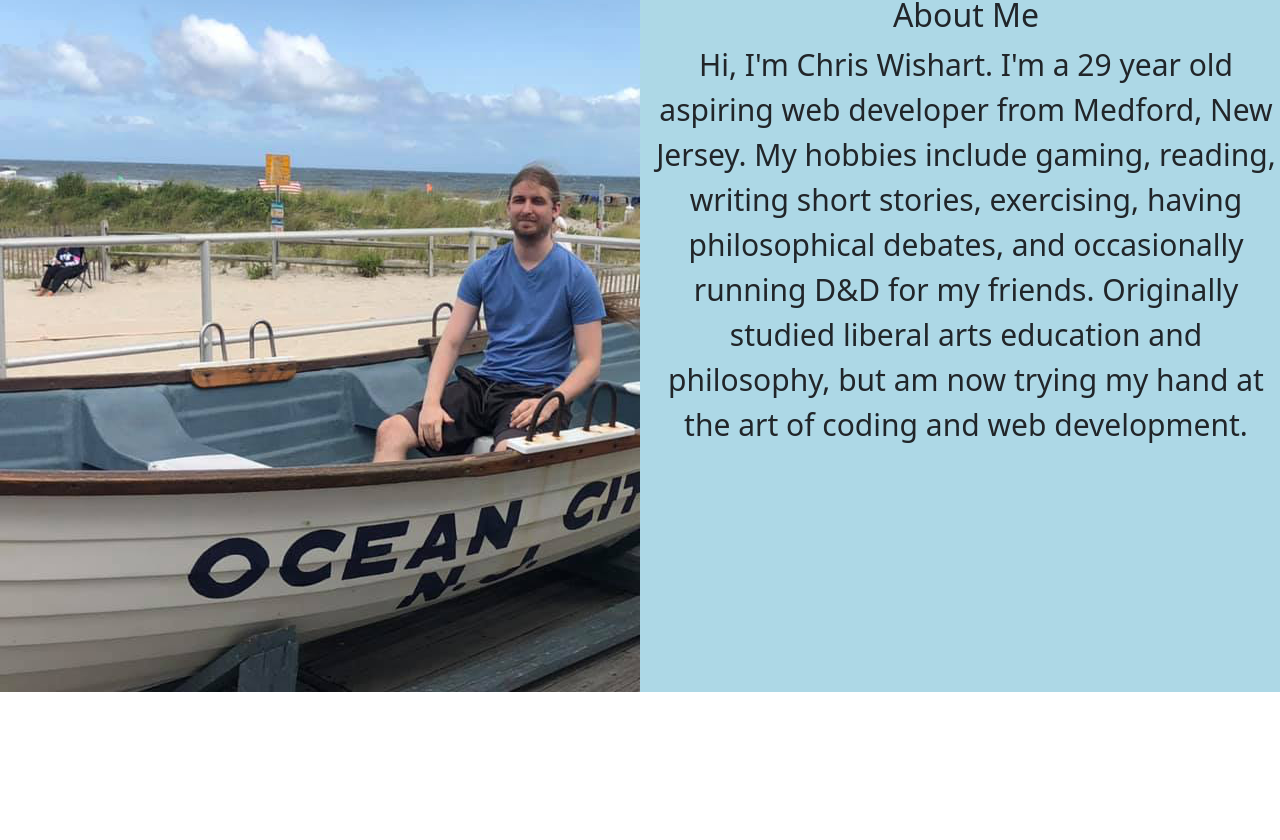
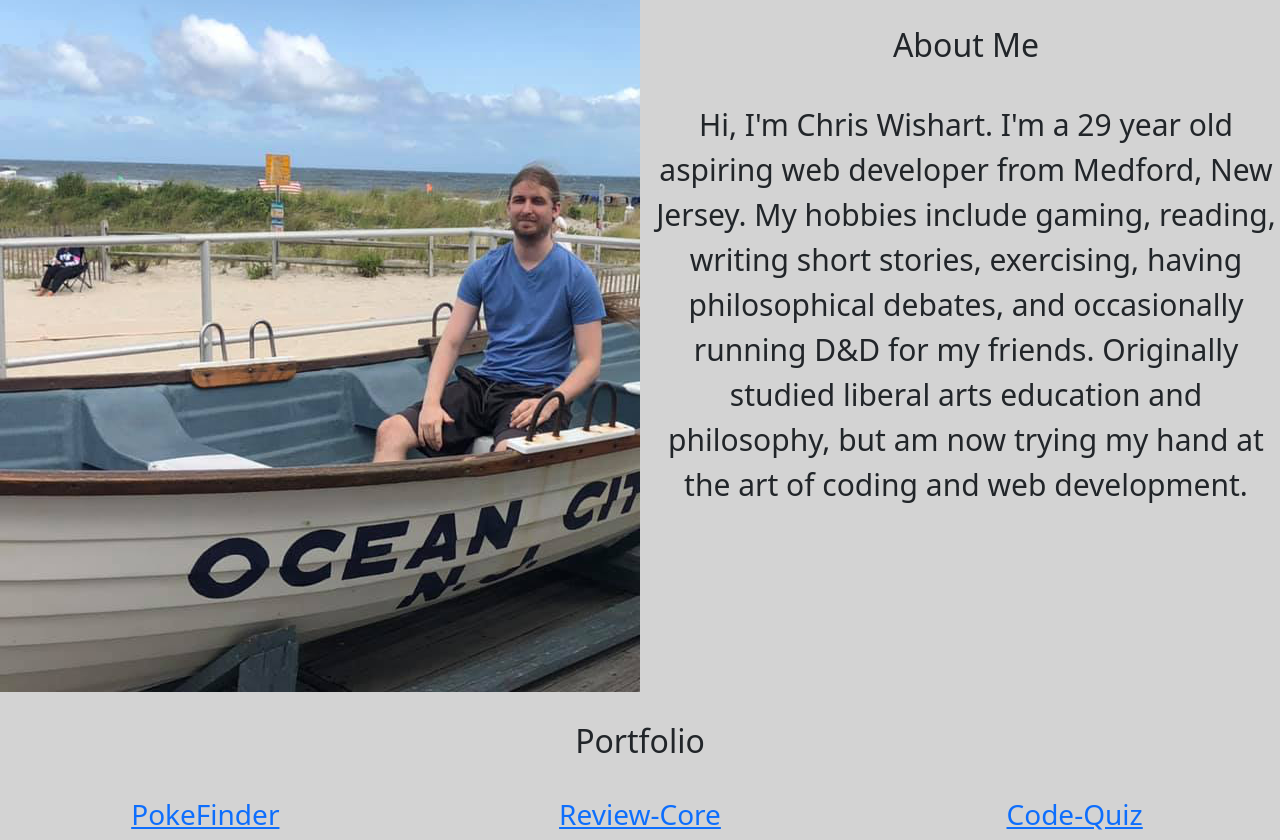
Before and after one commit to Cwishart203/React-Portfolio, a React (Create React App) app: page / in a window 1280 px wide. Shown: the part 144-984 px from the top of the page. Before the commit the page ends 836 px from the top, so only its background shows below. Built offline with nearby package versions, Linux system fonts and the light colour scheme.

Commit message:
Placeholder Projects

```diff
--- a/src/App.js
+++ b/src/App.js
@@ -10,8 +10,7 @@ function App() {
     <div className="App">
       < Navbar />
       < Aboutme />
-        {/* <Route path="/About" exact component={() => <Aboutme />} /> */}
-
+      < Portfolio />
     </div>
   );
 }
--- a/src/component/about/about.css
+++ b/src/component/about/about.css
@@ -1,6 +1,6 @@
 .about-body {
     padding: 24px;
-    background-color: lightblue;
+    background-color: lightgrey;
     font-size: 30px;
     text-align: center;
 }
--- a/src/component/about/about.js
+++ b/src/component/about/about.js
@@ -17,7 +17,6 @@ function About() {
                 am now trying my hand at the art of coding and web development.</p>
                 </div>
             </div>
-
         </div>
     )
 }
--- a/src/component/navbar/navbar.js
+++ b/src/component/navbar/navbar.js
@@ -14,7 +14,9 @@ function Navbar() {
                         <li>
                             <p>Portfolio</p>
                         </li>
-                        <li>Contact</li>
+                        <li>
+                            <p>Contact</p>
+                        </li>
                     </ul>
                 </nav>
             </header>
--- a/src/component/projects/projects.css
+++ b/src/component/projects/projects.css
@@ -0,0 +1,9 @@
+h2 {
+    text-align: center;
+    padding:30px;
+}
+
+.projects {
+    justify-content: center;
+    text-align: center;
+}
--- a/src/component/projects/projects.js
+++ b/src/component/projects/projects.js
@@ -4,8 +4,30 @@ import "./projects.css"
 function Projects() {
     return (
         <div>
-            <h2>Portfolio</h2>
-            <p>These are my projects</p>
+            <h2 className= "page-title">Portfolio</h2>
+            <div className="row">
+                <div className= "projects col-md-4">
+                    <a href="https://bchen41.github.io/PokeFinder/">
+                        <h3 class="project-title">
+                            PokeFinder
+                        </h3>
+                    </a>
+                </div>
+                <div className= "projects col-md-4">
+                    <a href="https://review-core.herokuapp.com/index.html">
+                        <h3 class="project-title">
+                            Review-Core
+                        </h3>
+                    </a>
+                </div>
+                <div className= "projects col-md-4">
+                    <a href="https://cwishart203.github.io/Code-Quiz/">
+                        <h3 class="project-title">
+                            Code-Quiz
+                        </h3>
+                    </a>
+                </div>
+            </div>
         </div>
     )
 }
--- a/src/pages/Contact.js
+++ b/src/pages/Contact.js
@@ -0,0 +1 @@
+import React from "react";
--- a/src/pages/Portfolio.js
+++ b/src/pages/Portfolio.js
@@ -2,10 +2,11 @@ import React from "react";
 import Projects from "../component/projects/projects";
 
 function Portfolio() {
-    <div>
-        < Projects />
-    </div>
-
+    return (
+        <div>
+            < Projects />
+        </div>
+    )
 }
 
 export default Portfolio
```
Also changed, not shown: src/component/footer/footer.css (added), src/component/footer/footer.js (added).
